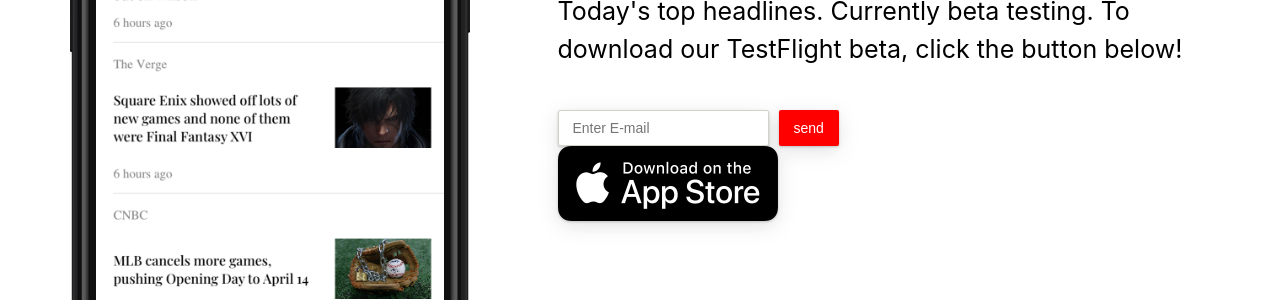
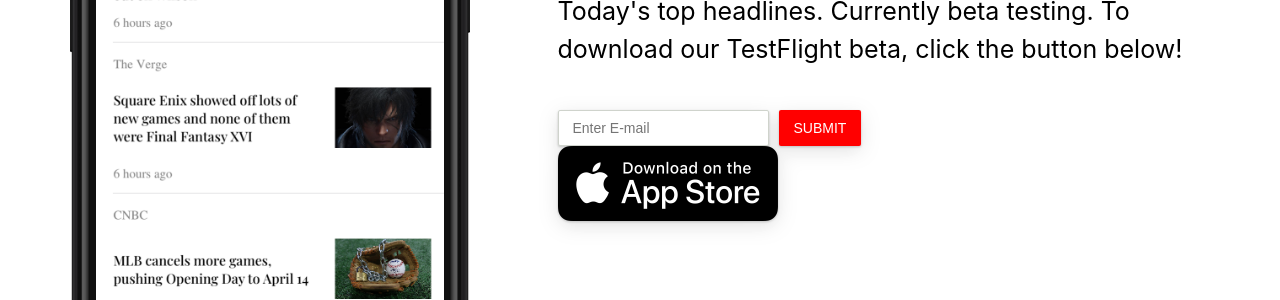
Before and after one commit to ncasson/landingpage, a Jekyll site: the page built from index.html, in a window 1280 px wide. Shown: the part 427-727 px from the top of the page. Built offline with Jekyll 4.4.1, drawn with Linux system fonts in a browser that asks for light colours; nearby versions of some CDN libraries.

Commit message:
Update default.html

```diff
--- a/_layouts/default.html
+++ b/_layouts/default.html
@@ -52,7 +52,7 @@
                         </div>
                         <div class="downloadButtonsContainer">
                         <div class="form-group">
-  <button class="pull-right btn btn-lg btn-primary s-margin-bottom s-margin-left" type="submit">send</button>
+  <button class="pull-right btn btn-lg btn-primary s-margin-bottom s-margin-left" type="submit">SUBMIT</button>
   <div style="overflow: hidden;">
       <input type="email" class="form-control" placeholder="Enter E-mail" value="" id="email" name="email">
   </div>
```
